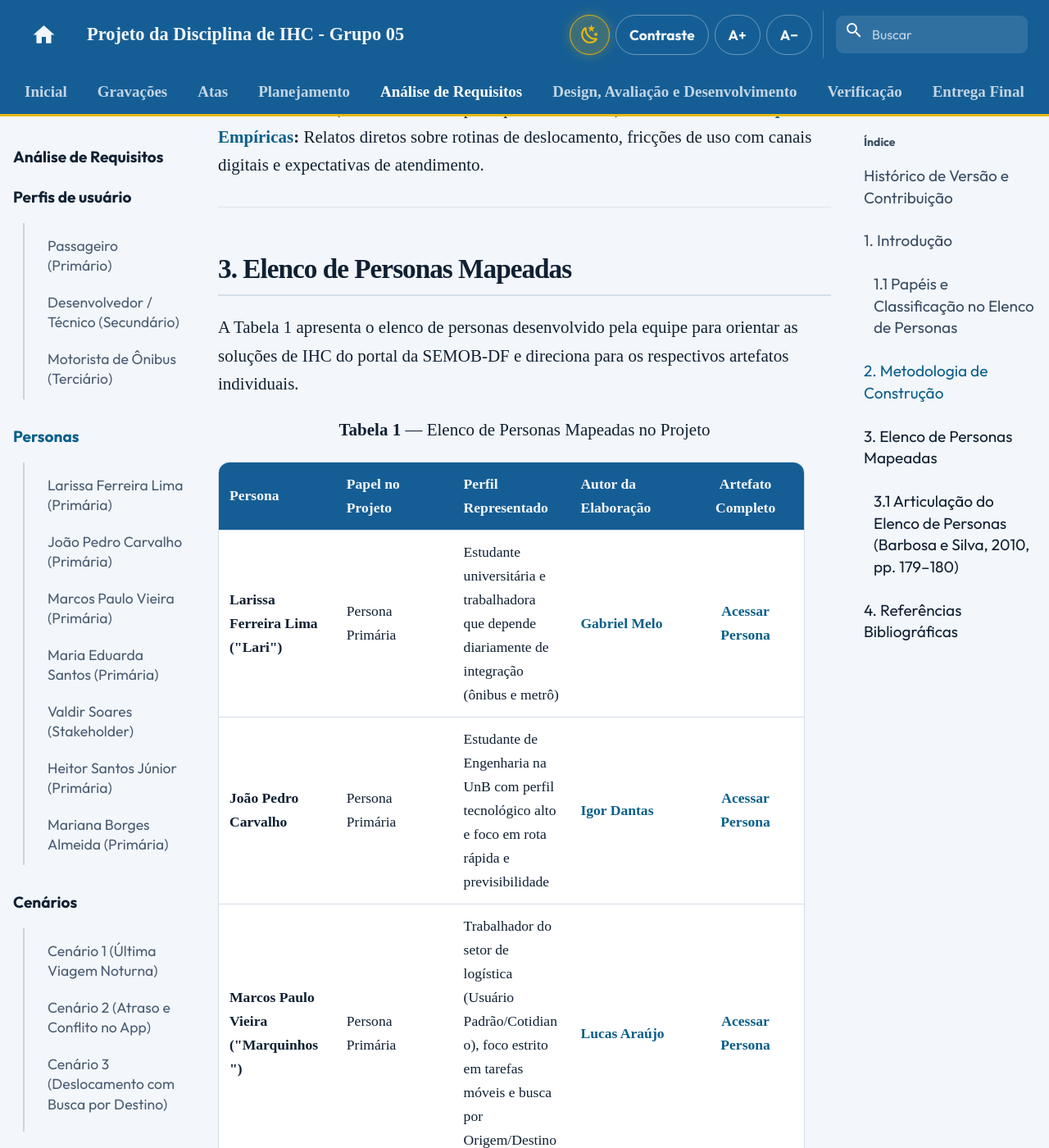
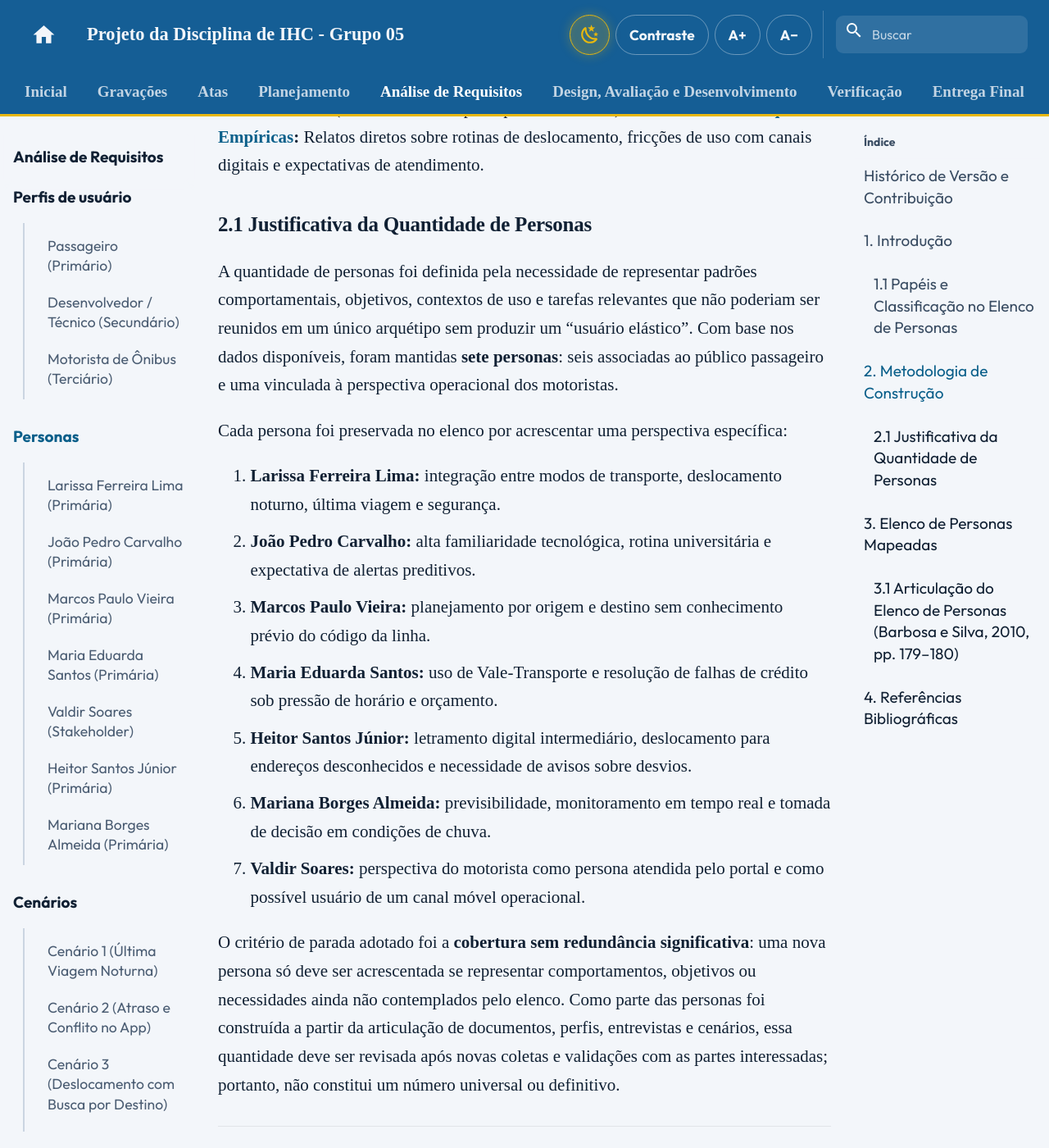
Before and after one commit to Interacao-Humano-Computador/2026.2-Grupo05, an MkDocs documentation site: the page built from docs/analise-de-requisitos/personas/index.md, in a window 1280 px wide and 1400 px high, scrolled down 2950 px. Shown: the whole window at 82% size. Built offline with MkDocs 1.6.1 and Material for MkDocs 9.7.7, drawn with Linux system fonts in a browser that asks for light colours; comment, search, counter and statistics services are not loaded; some of the changed text lies outside the part shown.

Commit message:
docs: documentação da justificativa de escolha de personas

```diff
--- a/docs/analise-de-requisitos/personas/index.md
+++ b/docs/analise-de-requisitos/personas/index.md
@@ -36,6 +36,22 @@
 2. **[Perfis de Usuário](../perfis-de-usuario/index.md):** Caracterização do usuário primário (passageiro frequente do STPC/DF) e do usuário terciário (motorista de transporte público coletivo).
 3. **[Entrevistas e Pesquisas Empíricas](../entrevistas.md):** Relatos diretos sobre rotinas de deslocamento, fricções de uso com canais digitais e expectativas de atendimento.
 
+### 2.1 Justificativa da Quantidade de Personas
+
+A quantidade de personas foi definida pela necessidade de representar padrões comportamentais, objetivos, contextos de uso e tarefas relevantes que não poderiam ser reunidos em um único arquétipo sem produzir um “usuário elástico”. Com base nos dados disponíveis, foram mantidas **sete personas**: seis associadas ao público passageiro e uma vinculada à perspectiva operacional dos motoristas.
+
+Cada persona foi preservada no elenco por acrescentar uma perspectiva específica:
+
+1. **Larissa Ferreira Lima:** integração entre modos de transporte, deslocamento noturno, última viagem e segurança.
+2. **João Pedro Carvalho:** alta familiaridade tecnológica, rotina universitária e expectativa de alertas preditivos.
+3. **Marcos Paulo Vieira:** planejamento por origem e destino sem conhecimento prévio do código da linha.
+4. **Maria Eduarda Santos:** uso de Vale-Transporte e resolução de falhas de crédito sob pressão de horário e orçamento.
+5. **Heitor Santos Júnior:** letramento digital intermediário, deslocamento para endereços desconhecidos e necessidade de avisos sobre desvios.
+6. **Mariana Borges Almeida:** previsibilidade, monitoramento em tempo real e tomada de decisão em condições de chuva.
+7. **Valdir Soares:** perspectiva do motorista como persona atendida pelo portal e como possível usuário de um canal móvel operacional.
+
+O critério de parada adotado foi a **cobertura sem redundância significativa**: uma nova persona só deve ser acrescentada se representar comportamentos, objetivos ou necessidades ainda não contemplados pelo elenco. Como parte das personas foi construída a partir da articulação de documentos, perfis, entrevistas e cenários, essa quantidade deve ser revisada após novas coletas e validações com as partes interessadas; portanto, não constitui um número universal ou definitivo.
+
 ---
 
 ## 3. Elenco de Personas Mapeadas
@@ -61,15 +77,9 @@
 </div>
 
 ### 3.1 Articulação do Elenco de Personas (Barbosa e Silva, 2010, pp. 179–180)
-O elenco de personas deste projeto reúne **quatro personas primárias complementares**:
-1. **Larissa:** Representa as dores de integração intermodal, horários noturnos e barreiras informacionais de benefícios.
-2. **João Pedro:** Representa o jovem universitário tecnológico com alta expectativa de integração e alertas preditivos.
-3. **Marcos Paulo:** Representa o trabalhador cotidiano padrão, cujo foco é a resolução utilitária rápida em celular (planejamento direto de trajeto ponto a ponto sem conhecimento prévio do código da linha e rastreamento em tempo real).
-4. **Maria Eduarda:** Representa a trabalhadora que depende do Vale-Transporte e precisa resolver falhas de crédito e cartão sem comprometer a pontualidade ou o orçamento.
+O elenco reúne **seis personas associadas ao perfil passageiro** e **uma persona atendida com perspectiva operacional**. As personas passageiras compartilham a dependência do transporte coletivo, mas diferem quanto ao domínio tecnológico, ao contexto de deslocamento, aos benefícios utilizados, às condições ambientais e às informações necessárias para tomar decisões. Valdir amplia o espaço de problema ao representar quem não utiliza regularmente o portal, mas sofre diretamente os efeitos de informações públicas incorretas ou desatualizadas.
 
-Esse conjunto consolida os requisitos centrais do STPC/DF, servindo de base direta para os **Cenários de Uso** e a **Análise de Tarefas**.
-
-**Maria Eduarda** aprofunda uma situação prioritária do elenco: a indisponibilidade de créditos de Vale-Transporte no cartão. Ela orienta requisitos para a comunicação entre empresa, passageira e serviços de atendimento.
+As sete perspectivas articulam consultas de linhas e horários, planejamento por origem e destino, rastreamento em tempo real, integração, Vale-Transporte, comunicação de desvios, segurança noturna e consistência entre a informação pública e a operação. Dessa forma, o elenco fornece cobertura aos principais cenários e análises de tarefas documentados no projeto sem depender de uma única persona excessivamente abrangente.
 
 ---
 
```
